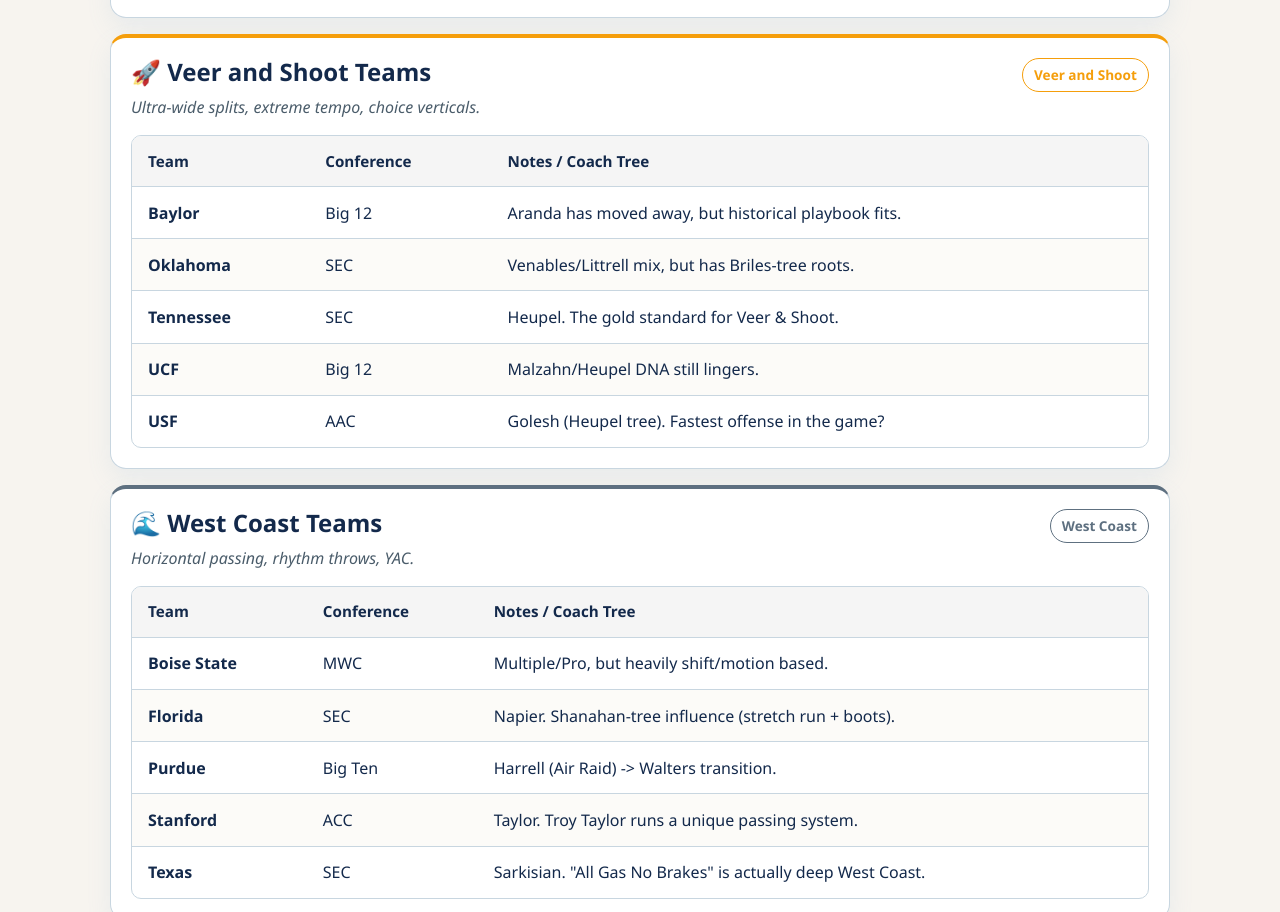
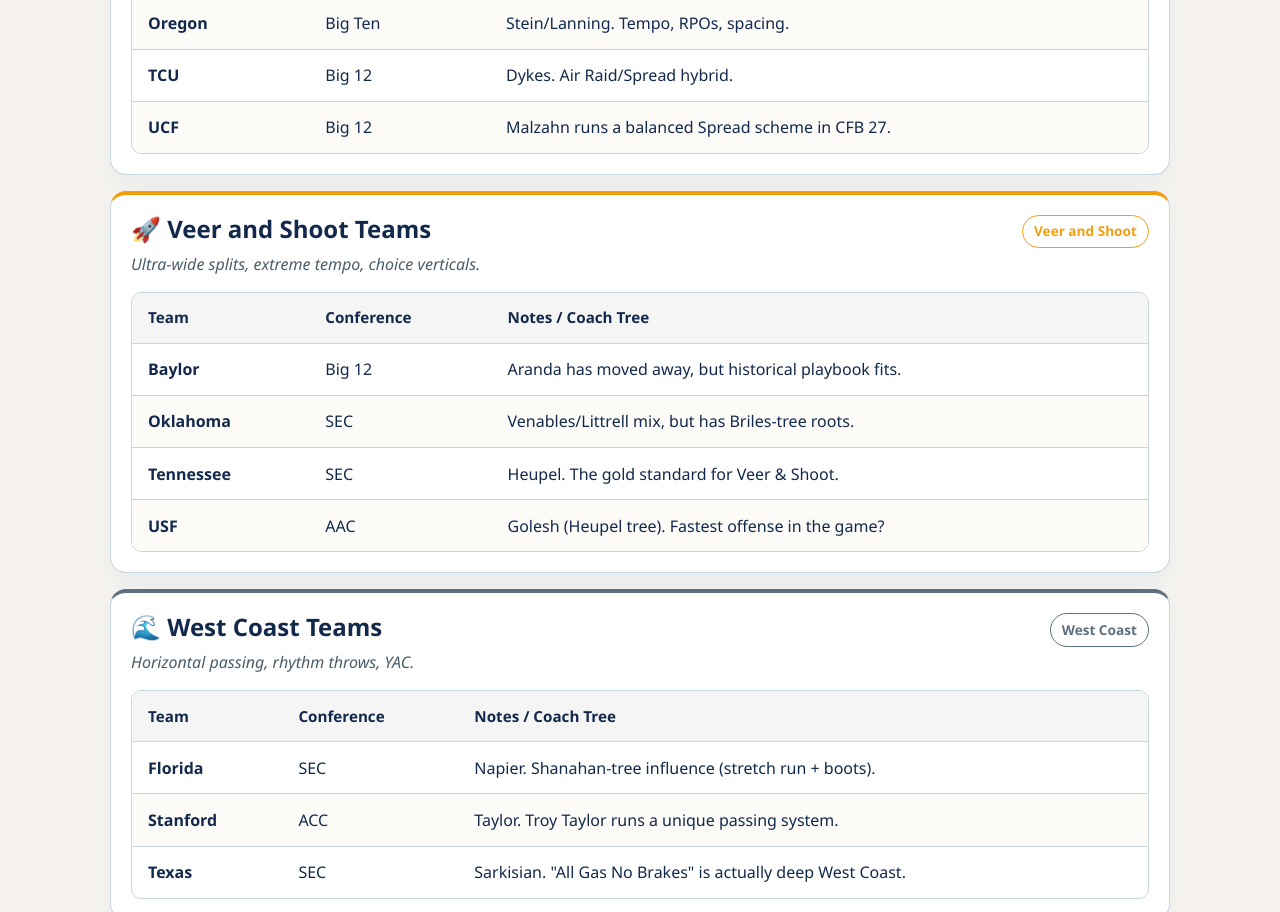
Before and after one commit to DaveVoyles/College-Football-26-Playbooks-site, a plain HTML site: page teams.html in a window 1280 px wide. Shown: the part 2228-3140 px from the top of the page. Drawn offline with Linux system fonts and the light colour scheme.

Commit message:
feat(playbooks): align Purdue, UCF, and Boise State with CFB 27 schemes

```diff
--- a/teams.html
+++ b/teams.html
@@ -395,6 +395,7 @@
           <tr data-search="texas tech big 12 air raid birthplace still runs air raid concepts"><td><strong>Texas Tech</strong></td><td>Big 12</td><td>The birthplace. Still runs Air Raid concepts.</td></tr>
           <tr data-search="washington state pac-12 air raid mike leach legacy"><td><strong>Washington State</strong></td><td>Pac-12</td><td>Historical Air Raid (Mike Leach legacy).</td></tr>
           <tr data-search="wisconsin big ten air raid phil longo dairy raid power air raid"><td><strong>Wisconsin</strong></td><td>Big Ten</td><td>Phil Longo's "Dairy Raid" (Power Air Raid)</td></tr>
+          <tr data-search="purdue big ten air raid henson coaching update"><td><strong>Purdue</strong></td><td>Big Ten</td><td>Air Raid scheme under Josh Henson.</td></tr>
         </tbody>
       </table>
     </div>
@@ -415,6 +416,7 @@
         </thead>
         <tbody>
           <tr data-search="alabama sec pro style multiple deboer spread bama dna physical multiple"><td><strong>Alabama</strong></td><td>SEC</td><td>DeBoer brings spread, but Bama DNA is physical/multiple.</td></tr>
+          <tr data-search="boise state mwc pro style multiple heavily shift motion based"><td><strong>Boise State</strong></td><td>MWC</td><td>Multiple/Pro, but heavily shift/motion based.</td></tr>
           <tr data-search="georgia sec pro style multiple heavy 12 personnel usage"><td><strong>Georgia</strong></td><td>SEC</td><td>Multiple offense, heavy 12 personnel usage.</td></tr>
           <tr data-search="iowa big ten pro style multiple conservative zone run"><td><strong>Iowa</strong></td><td>Big Ten</td><td>The definition of conservative Pro Style / Zone Run.</td></tr>
           <tr data-search="lsu sec pro style multiple passing concepts aggressive downfield"><td><strong>LSU</strong></td><td>SEC</td><td>Pro-style passing concepts, aggressive downfield.</td></tr>
@@ -447,6 +449,7 @@
           <tr data-search="ole miss sec spread rpo zone read kiffin tempo aggressive shots unique run schemes"><td><strong>Ole Miss</strong></td><td>SEC</td><td>Kiffin. Tempo, aggressive shots, unique run schemes.</td></tr>
           <tr data-search="oregon big ten spread rpo zone read stein lanning tempo rpos spacing"><td><strong>Oregon</strong></td><td>Big Ten</td><td>Stein/Lanning. Tempo, RPOs, spacing.</td></tr>
           <tr data-search="tcu big 12 spread rpo zone read dykes air raid spread hybrid"><td><strong>TCU</strong></td><td>Big 12</td><td>Dykes. Air Raid/Spread hybrid.</td></tr>
+          <tr data-search="ucf big 12 spread rpo zone read malzahn coaching update"><td><strong>UCF</strong></td><td>Big 12</td><td>Malzahn runs a balanced Spread scheme in CFB 27.</td></tr>
         </tbody>
       </table>
     </div>
@@ -469,7 +472,6 @@
           <tr data-search="baylor big 12 veer and shoot historical playbook fits"><td><strong>Baylor</strong></td><td>Big 12</td><td>Aranda has moved away, but historical playbook fits.</td></tr>
           <tr data-search="oklahoma sec veer and shoot venables littrell mix briles tree roots"><td><strong>Oklahoma</strong></td><td>SEC</td><td>Venables/Littrell mix, but has Briles-tree roots.</td></tr>
           <tr data-search="tennessee sec veer and shoot heupel gold standard"><td><strong>Tennessee</strong></td><td>SEC</td><td>Heupel. The gold standard for Veer &amp; Shoot.</td></tr>
-          <tr data-search="ucf big 12 veer and shoot malzahn heupel dna still lingers"><td><strong>UCF</strong></td><td>Big 12</td><td>Malzahn/Heupel DNA still lingers.</td></tr>
           <tr data-search="usf aac veer and shoot golesh heupel tree fastest offense"><td><strong>USF</strong></td><td>AAC</td><td>Golesh (Heupel tree). Fastest offense in the game?</td></tr>
         </tbody>
       </table>
@@ -490,9 +492,7 @@
           <tr><th>Team</th><th>Conference</th><th>Notes / Coach Tree</th></tr>
         </thead>
         <tbody>
-          <tr data-search="boise state mwc west coast multiple pro heavily shift motion based"><td><strong>Boise State</strong></td><td>MWC</td><td>Multiple/Pro, but heavily shift/motion based.</td></tr>
           <tr data-search="florida sec west coast napier shanahan tree influence stretch run boots"><td><strong>Florida</strong></td><td>SEC</td><td>Napier. Shanahan-tree influence (stretch run + boots).</td></tr>
-          <tr data-search="purdue big ten west coast harrell air raid walters transition"><td><strong>Purdue</strong></td><td>Big Ten</td><td>Harrell (Air Raid) -&gt; Walters transition.</td></tr>
           <tr data-search="stanford acc west coast taylor troy taylor unique passing system"><td><strong>Stanford</strong></td><td>ACC</td><td>Taylor. Troy Taylor runs a unique passing system.</td></tr>
           <tr data-search="texas sec west coast sarkisian all gas no brakes deep west coast"><td><strong>Texas</strong></td><td>SEC</td><td>Sarkisian. "All Gas No Brakes" is actually deep West Coast.</td></tr>
         </tbody>
@@ -574,14 +574,14 @@
       "Liberty":           { te: 2, hb: 3, wr: 3, run: "🏃‍♂️ Spread/Option", fit: "Spread option with triple-option wrinkles; read-based run game." },
       "Tennessee":         { te: 2, hb: 3, wr: 5, run: "💨 Tempo/Veer",      fit: "Gold standard tempo; choice routes stress man coverage." },
       "USF":               { te: 2, hb: 3, wr: 4, run: "💨 Tempo/Veer",      fit: "Blazing tempo; HBs used in quick screens and swing routes." },
-      "UCF":               { te: 2, hb: 3, wr: 4, run: "💨 Tempo/Spread",    fit: "Heupel DNA lingers; fast tempo with zone read base." },
+      "UCF":               { te: 2, hb: 3, wr: 4, run: "💨 Tempo/Spread",    fit: "Balanced Spread scheme under Gus Malzahn." },
       "Baylor":            { te: 3, hb: 3, wr: 4, run: "🏃‍♂️ Zone/Spread",   fit: "Historical Briles-tree fit; less pure V&S under Aranda." },
       "Oklahoma":          { te: 3, hb: 3, wr: 4, run: "🎯 Multiple",        fit: "Briles-tree roots with modern multiple wrinkles." },
       "Texas":             { te: 3, hb: 4, wr: 4, run: "🏃‍♂️ Zone/Stretch",  fit: "Deep West Coast; HBs as elite check-down/wheel threats." },
       "Florida":           { te: 3, hb: 4, wr: 4, run: "🏃‍♂️ Zone/Stretch",  fit: "Shanahan tree; outside zone + bootleg passing." },
       "Stanford":          { te: 3, hb: 3, wr: 3, run: "🏃‍♂️ Zone/West Coast", fit: "Unique passing system; rhythm-based timing attack." },
       "Boise State":       { te: 4, hb: 3, wr: 3, run: "🎯 Multiple",        fit: "Heavy pre-snap motion; TEs create mismatches in space." },
-      "Purdue":            { te: 3, hb: 3, wr: 4, run: "🏃‍♂️ Zone/Spread",   fit: "Air Raid to West Coast transition; rhythm passing focus." },
+      "Purdue":            { te: 3, hb: 3, wr: 4, run: "💨 Tempo/Spread",   fit: "Air Raid scheme under Josh Henson." },
       "Army":              { te: 3, hb: 1, wr: 1, run: "🏈 Flexbone/Option", fit: "Hardest run game to stop; minimal passing, maximum deception." },
       "Navy":              { te: 4, hb: 1, wr: 1, run: "🏈 Wing-T/Option",   fit: "Wing-T hybrid; TEs as lead blockers and occasional targets." },
       "Air Force":         { te: 3, hb: 3, wr: 2, run: "💨 Speed/Option",    fit: "Under-center efficiency and quick-strike decision making." },
```
